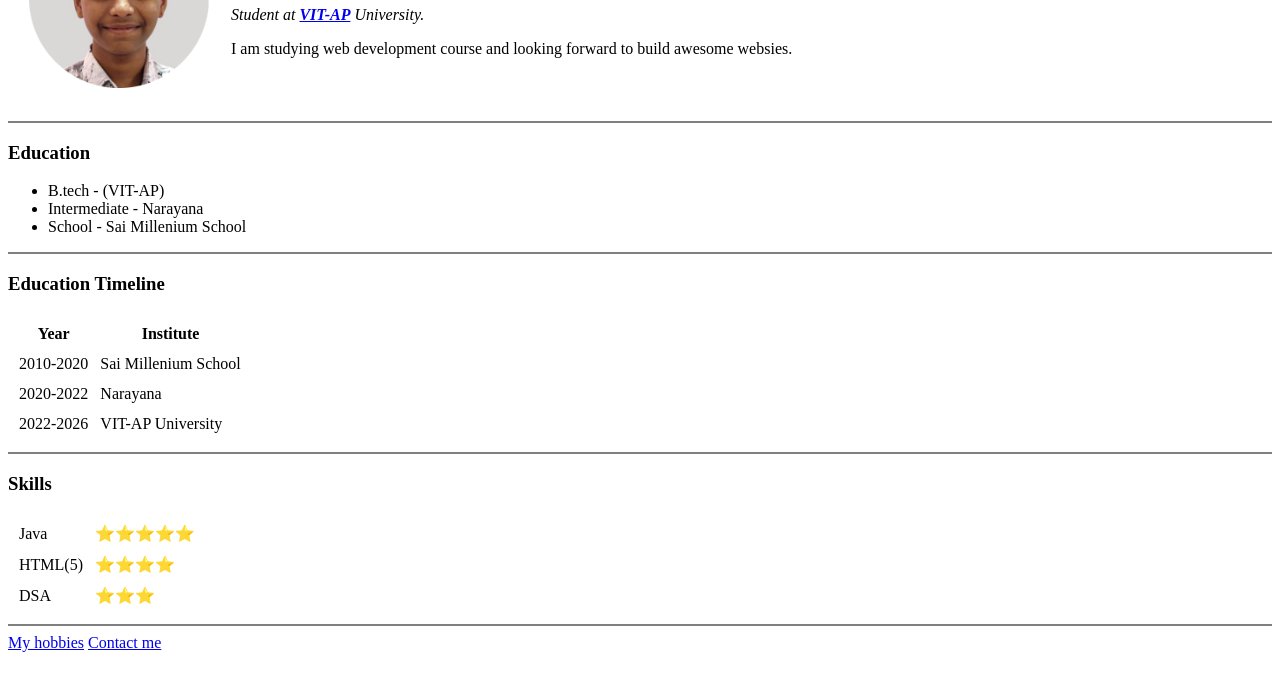
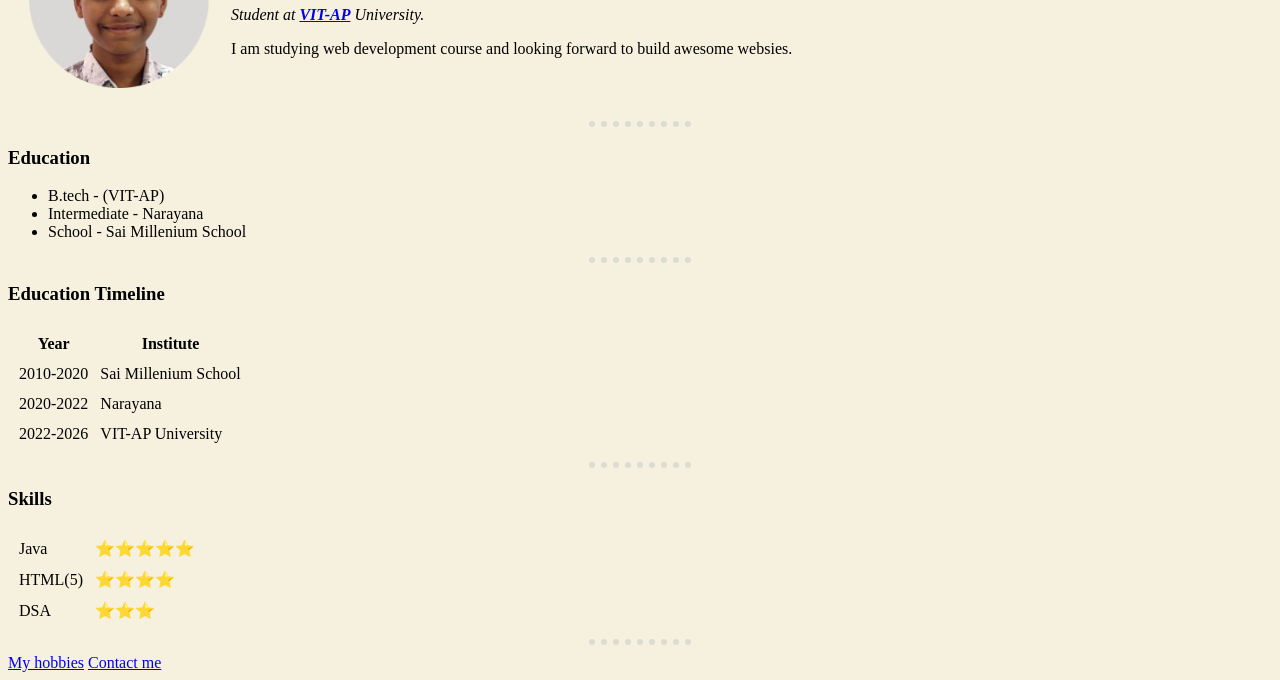
Before and after one commit to Karthik8744/webdev, a plain HTML site: page 02.HTML - personal site/index.html in a window 1280 px wide. Shown: the part 121-801 px from the top of the page. Drawn offline with Linux system fonts and the light colour scheme.

Commit message:
minor change

```diff
--- a/02.HTML - personal site/index.html
+++ b/02.HTML - personal site/index.html
@@ -6,7 +6,25 @@
         <meta name="descrition" content="This is Sai Karthik's Personal website">
         <meta name="author" content="Sai Karthik">
         <title>🧨 Karthik's Personal site</title>
+
+            <!-- Internal CSS -->
+        <style>
+            body {
+                background-color: #F6F1DE;
+            }
+
+            hr {
+                background-color: inherit;
+                border-style: none;
+                height: 1px;
+                width: 8%;
+                border-top-style: dotted ;
+                border-width: 6px;
+                border-color: rgb(119, 136, 153, 0.2);
+            }
+        </style>
     </head>
+
     <body>
         <table cellspacing="20">
             <tr>
```
Also changed, not shown: 01.Intro/codePlaybook.html (+10 -1 lines), 01.Intro/GoTo.txt. Lines whose indentation alone changed are shown as unchanged.
